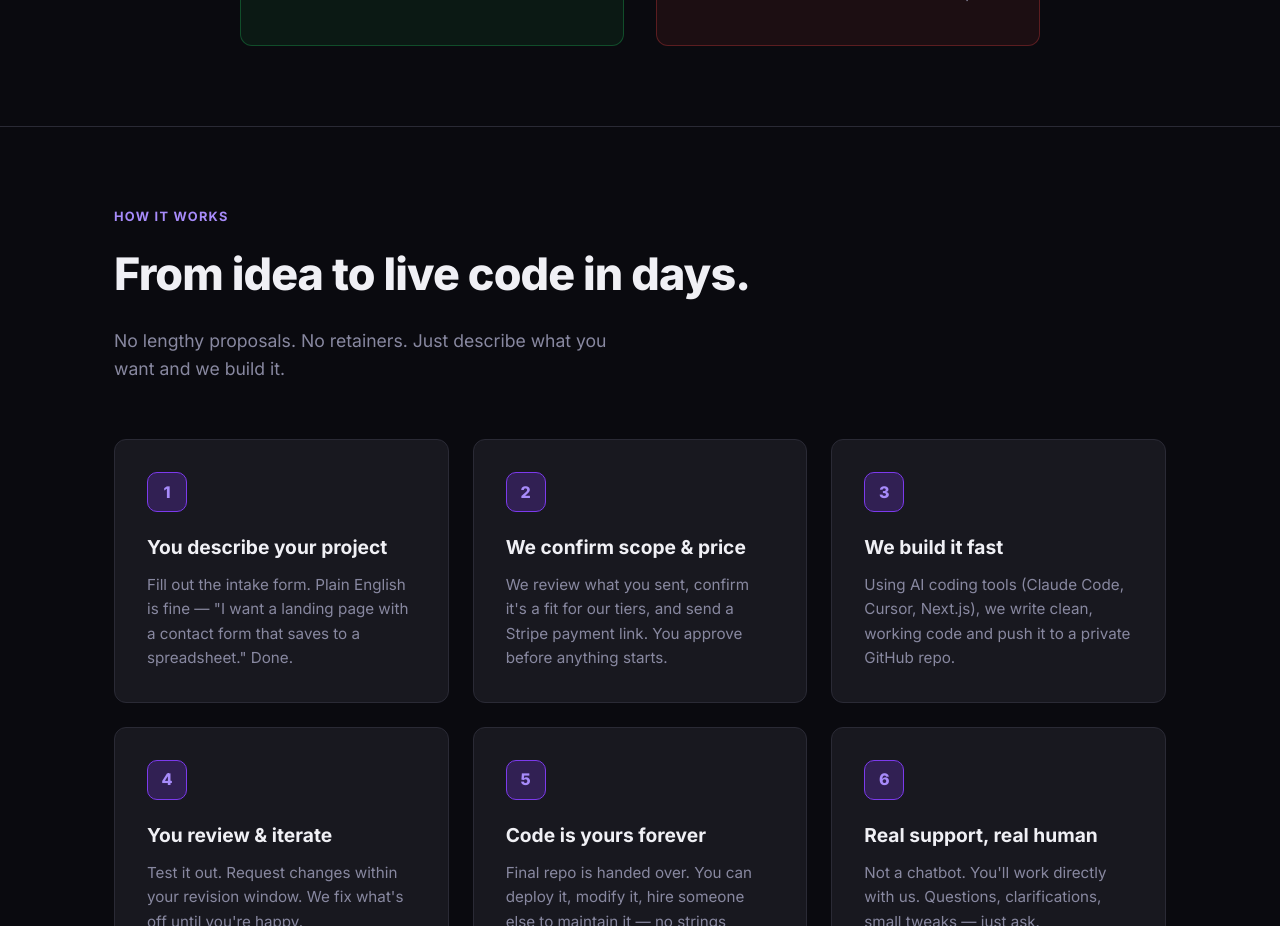
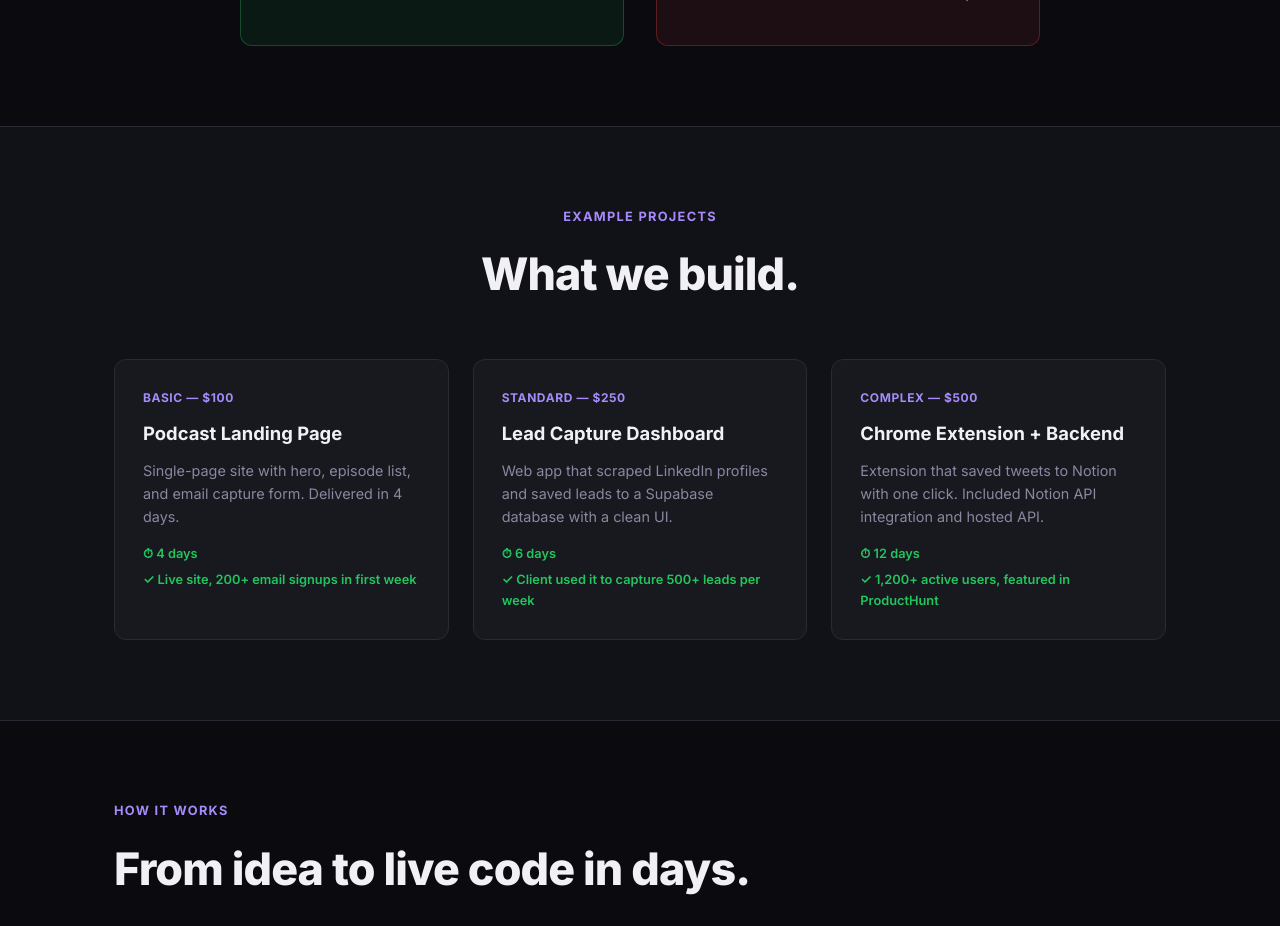
Before and after one commit to claudiaclawdbot/built-by-ai, a Next.js app: page / in a window 1280 px wide. Shown: the part 1820-2746 px from the top of the page. Built offline with nearby package versions, Linux system fonts and the light colour scheme.

Commit message:
Add case studies section showing example projects

```diff
--- a/app/globals.css
+++ b/app/globals.css
@@ -295,6 +295,16 @@ footer p { color: var(--text-muted); font-size: 0.85rem; }
 .who-card li { color: var(--text-muted); font-size: 0.95rem; padding: 8px 0; border-bottom: 1px solid rgba(255,255,255,0.05); }
 .who-card li:last-child { border-bottom: none; }
 
+/* Case studies */
+.cases { padding: 80px 0; background: var(--bg2); }
+.cases-grid { display: grid; grid-template-columns: repeat(auto-fit, minmax(300px, 1fr)); gap: 24px; margin-top: 48px; }
+.case-card { background: var(--surface); border: 1px solid var(--border); border-radius: var(--radius); padding: 28px; }
+.case-tier { font-size: 0.75rem; font-weight: 700; color: var(--accent-light); text-transform: uppercase; letter-spacing: 0.05em; margin-bottom: 12px; }
+.case-card h3 { font-size: 1.15rem; font-weight: 700; margin-bottom: 10px; }
+.case-card p { color: var(--text-muted); font-size: 0.9rem; line-height: 1.6; margin-bottom: 16px; }
+.case-meta { display: flex; flex-direction: column; gap: 6px; }
+.case-meta span { font-size: 0.8rem; color: var(--green); font-weight: 600; }
+
 /* Responsive */
 @media (max-width: 640px) {
   .form-row { grid-template-columns: 1fr; }
--- a/app/page.tsx
+++ b/app/page.tsx
@@ -195,6 +195,51 @@ export default function HomePage() {
                 <li>You want to iterate forever with no scope</li>
               </ul>
             </div>
+          </div>
+        </div>
+      </section>
+
+      <div className="divider" />
+
+      {/* Case Studies */}
+      <section className="cases" id="cases">
+        <div className="container">
+          <div className="section-label" style={{ textAlign: 'center' }}>Example projects</div>
+          <h2 className="section-title" style={{ textAlign: 'center' }}>What we build.</h2>
+          <div className="cases-grid">
+            {[
+              {
+                tier: 'Basic — $100',
+                title: 'Podcast Landing Page',
+                desc: 'Single-page site with hero, episode list, and email capture form. Delivered in 4 days.',
+                timeline: '4 days',
+                result: 'Live site, 200+ email signups in first week'
+              },
+              {
+                tier: 'Standard — $250',
+                title: 'Lead Capture Dashboard',
+                desc: 'Web app that scraped LinkedIn profiles and saved leads to a Supabase database with a clean UI.',
+                timeline: '6 days',
+                result: 'Client used it to capture 500+ leads per week'
+              },
+              {
+                tier: 'Complex — $500',
+                title: 'Chrome Extension + Backend',
+                desc: 'Extension that saved tweets to Notion with one click. Included Notion API integration and hosted API.',
+                timeline: '12 days',
+                result: '1,200+ active users, featured in ProductHunt'
+              },
+            ].map((c, i) => (
+              <div className="case-card" key={i}>
+                <div className="case-tier">{c.tier}</div>
+                <h3>{c.title}</h3>
+                <p>{c.desc}</p>
+                <div className="case-meta">
+                  <span>⏱ {c.timeline}</span>
+                  <span>✓ {c.result}</span>
+                </div>
+              </div>
+            ))}
           </div>
         </div>
       </section>
```
